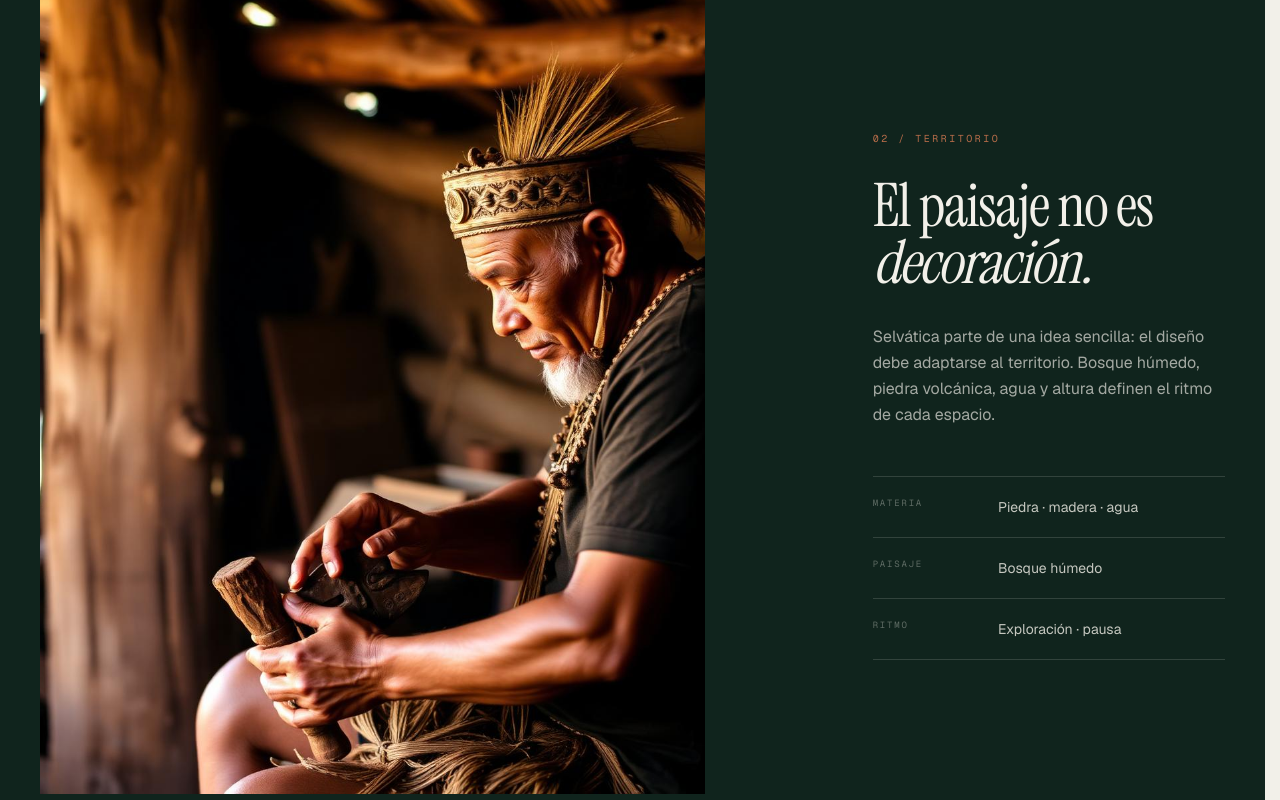
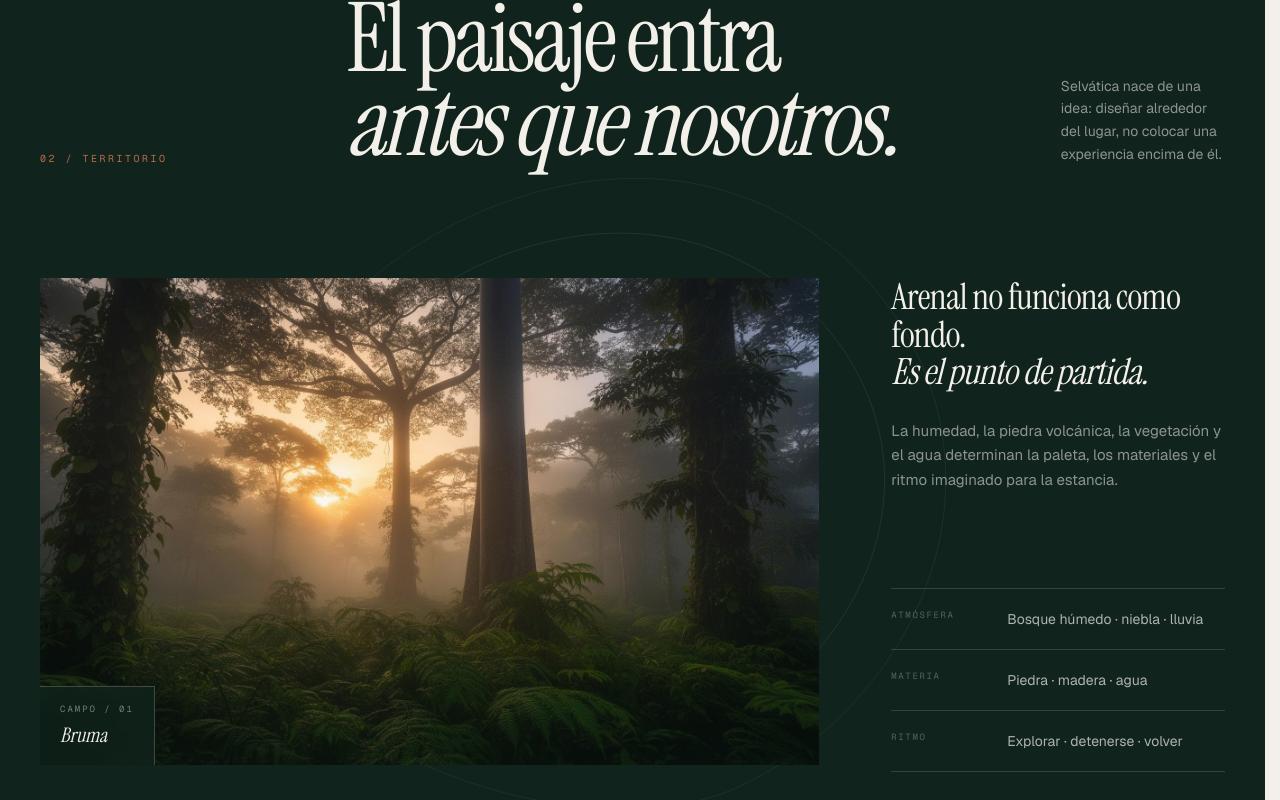
Before and after one commit to Gerardoprogramer/selvatica, a Next.js app: page / in a window 1280 px wide. Shown: the part 3920-4720 px from the top of the page. Built offline with nearby package versions, Linux system fonts and the light colour scheme.

Commit message:
feat: enhance Territory component with Topography and territory notes

```diff
--- a/components/Territory.tsx
+++ b/components/Territory.tsx
@@ -1,57 +1,111 @@
 import Image from "next/image";
 
 import { Reveal } from "@/components/motion/Reveal";
+import { Topography } from "@/components/territory/Topography";
+
+const territoryNotes = [
+    {
+        label: "Atmósfera",
+        value: "Bosque húmedo · niebla · lluvia",
+    },
+    {
+        label: "Materia",
+        value: "Piedra · madera · agua",
+    },
+    {
+        label: "Ritmo",
+        value: "Explorar · detenerse · volver",
+    },
+];
 
 export const Territory = () => {
     return (
-        <section id="territorio" aria-labelledby="territory-title" className="bg-volcanic text-mist overflow-hidden py-28 md:py-44">
-            <div className="mx-auto grid max-w-7xl gap-16 px-6 md:grid-cols-12 md:items-center md:px-10">
-                <Reveal className="md:col-span-7">
-                    <div className="relative aspect-4/5 overflow-hidden md:aspect-5/6">
-                        <Image
-                            fill
-                            src="/assets/indigena.jpg"
-                            alt="Detalle de naturaleza y materia inspirado en el territorio de Arenal"
-                            sizes="(max-width: 768px) 100vw, 58vw"
-                            className="object-cover"
-                        />
-                    </div>
-                </Reveal>
+        <section id="territorio" aria-labelledby="territory-title" className="relative overflow-hidden bg-volcanic py-28 text-mist md:py-44">
+            <div aria-hidden="true" className="absolute right-[18%] top-[5%] h-[70%] w-[70%] opacity-80">
+                <Topography />
+            </div>
 
-                <div className="md:col-span-4 md:col-start-9">
-                    <Reveal>
-                        <p className="text-clay font-mono text-[10px] tracking-[0.25em] uppercase">02 / Territorio</p>
+            <div className="relative mx-auto max-w-[1600px] px-6 md:px-10">
+                <div className="grid gap-10 md:grid-cols-12 md:items-end">
+                    <Reveal className="md:col-span-3">
+                        <p className="font-mono text-[10px] uppercase tracking-[0.25em] text-clay">02 / Territorio</p>
                     </Reveal>
 
-                    <Reveal delay={0.08}>
-                        <h2 id="territory-title" className="mt-8 font-serif text-5xl leading-[0.95] tracking-tight md:text-6xl">
-                            El paisaje no es
+                    <Reveal delay={0.06} className="md:col-span-7">
+                        <h2 id="territory-title" className="max-w-5xl font-serif text-5xl leading-[0.88] tracking-[-0.04em] md:text-7xl lg:text-8xl">
+                            El paisaje entra
                             <br />
-                            <em>decoración.</em>
+                            <em>antes que nosotros.</em>
                         </h2>
                     </Reveal>
 
-                    <Reveal delay={0.14}>
-                        <p className="text-mist/65 mt-8 max-w-md text-base leading-relaxed">
-                            Selvática parte de una idea sencilla: el diseño debe adaptarse al territorio. Bosque húmedo, piedra volcánica,
-                            agua y altura definen el ritmo de cada espacio.
-                        </p>
+                    <Reveal delay={0.12} className="md:col-span-2">
+                        <p className="max-w-xs text-sm leading-relaxed text-mist/55">Selvática nace de una idea: diseñar alrededor del lugar, no colocar una experiencia encima de él.</p>
+                    </Reveal>
+                </div>
+
+                <div className="mt-20 grid gap-12 md:mt-28 md:grid-cols-12 md:gap-8">
+                    <Reveal className="md:col-span-8">
+                        <figure>
+                            <div className="relative aspect-4/5 overflow-hidden bg-jungle sm:aspect-16/10">
+                                <Image
+                                    fill
+                                    src="/assets/hero-mist.jpg"
+                                    alt="Bosque húmedo cubierto de neblina"
+                                    sizes="(max-width: 768px) 100vw, 66vw"
+                                    className="object-cover object-center"
+                                />
+
+                                <div aria-hidden="true" className="absolute inset-0 bg-linear-to-t from-volcanic/35 via-transparent to-transparent" />
+
+                                <div className="absolute bottom-0 left-0 border-t border-r border-mist/20 bg-volcanic/75 px-5 py-4 backdrop-blur-sm">
+                                    <p className="font-mono text-[9px] uppercase tracking-[0.22em] text-mist/45">Campo / 01</p>
+                                    <p className="mt-1 font-serif text-xl italic">Bruma</p>
+                                </div>
+                            </div>
+                        </figure>
                     </Reveal>
 
-                    <Reveal delay={0.2}>
-                        <div className="divide-mist/15 border-mist/15 mt-12 divide-y border-y">
-                            {[
-                                ["Materia", "Piedra · madera · agua"],
-                                ["Paisaje", "Bosque húmedo"],
-                                ["Ritmo", "Exploración · pausa"],
-                            ].map(([label, value]) => (
-                                <div key={label} className="grid grid-cols-3 gap-6 py-5">
-                                    <span className="text-mist/35 font-mono text-[9px] tracking-[0.2em] uppercase">{label}</span>
+                    <div className="flex flex-col justify-between md:col-span-4 md:pl-10">
+                        <Reveal delay={0.08}>
+                            <div className="max-w-md">
+                                <p className="font-serif text-3xl leading-[1.05] tracking-[-0.02em] md:text-4xl">
+                                    Arenal no funciona como fondo.
+                                    <br />
+                                    <em>Es el punto de partida.</em>
+                                </p>
 
-                                    <span className="text-mist/80 col-span-2 text-sm">{value}</span>
-                                </div>
-                            ))}
-                        </div>
+                                <p className="mt-7 text-[15px] leading-relaxed text-mist/55">
+                                    La humedad, la piedra volcánica, la vegetación y el agua determinan la paleta, los materiales y el ritmo imaginado para la estancia.
+                                </p>
+                            </div>
+                        </Reveal>
+
+                        <Reveal delay={0.14} className="mt-16 md:mt-24">
+                            <div className="border-t border-mist/15">
+                                {territoryNotes.map((item) => (
+                                    <div key={item.label} className="grid grid-cols-[6rem_1fr] gap-5 border-b border-mist/15 py-5">
+                                        <span className="font-mono text-[9px] uppercase tracking-[0.18em] text-mist/30">{item.label}</span>
+                                        <span className="text-sm text-mist/70">{item.value}</span>
+                                    </div>
+                                ))}
+                            </div>
+                        </Reveal>
+                    </div>
+                </div>
+
+                <div className="mt-12 grid md:grid-cols-12">
+                    <Reveal delay={0.1} className="md:col-span-4 md:col-start-8">
+                        <figure>
+                            <div className="relative aspect-4/5 overflow-hidden bg-jungle">
+                                <Image fill src="/assets/cascada.jpg" alt="Caída de agua dentro del bosque" sizes="(max-width: 768px) 100vw, 34vw" className="object-cover" />
+                            </div>
+
+                            <figcaption className="mt-3 flex items-center justify-between gap-4">
+                                <span className="font-mono text-[9px] uppercase tracking-[0.2em] text-mist/35">Campo / 02</span>
+                                <span className="text-[10px] uppercase tracking-[0.18em] text-mist/60">Agua</span>
+                            </figcaption>
+                        </figure>
                     </Reveal>
                 </div>
             </div>
--- /dev/null
+++ b/components/territory/Topography.tsx
@@ -0,0 +1,13 @@
+export const Topography = () => {
+    return (
+        <svg aria-hidden="true" viewBox="0 0 900 900" fill="none" className="pointer-events-none absolute inset-0 size-full text-mist">
+            <path d="M137 616C64 521 91 362 184 262C279 161 427 103 558 130C689 157 797 272 806 409C816 548 725 682 596 742C470 801 230 738 137 616Z" stroke="currentColor" strokeOpacity="0.08" />
+            <path d="M180 588C117 506 139 383 216 297C294 211 418 163 529 184C642 205 735 300 744 413C752 526 677 633 571 684C465 733 259 682 180 588Z" stroke="currentColor" strokeOpacity="0.1" />
+            <path d="M224 557C173 492 190 400 250 333C311 265 409 226 499 242C590 259 668 332 677 419C684 506 625 589 540 630C455 670 288 631 224 557Z" stroke="currentColor" strokeOpacity="0.12" />
+            <path d="M270 528C232 478 242 417 285 368C329 317 402 289 470 300C540 312 600 365 607 427C613 490 570 550 506 581C442 611 319 583 270 528Z" stroke="currentColor" strokeOpacity="0.14" />
+            <path d="M318 498C293 466 298 430 324 400C352 368 398 350 441 357C484 364 522 397 527 435C531 474 505 511 465 530C425 549 349 532 318 498Z" stroke="currentColor" strokeOpacity="0.16" />
+            <path d="M360 473C347 457 349 439 363 424C378 407 401 398 423 402C445 405 464 422 466 441C468 460 455 479 435 488C415 498 376 490 360 473Z" stroke="currentColor" strokeOpacity="0.2" />
+            <circle cx="415" cy="445" r="4" fill="currentColor" fillOpacity="0.35" />
+        </svg>
+    );
+};
```
